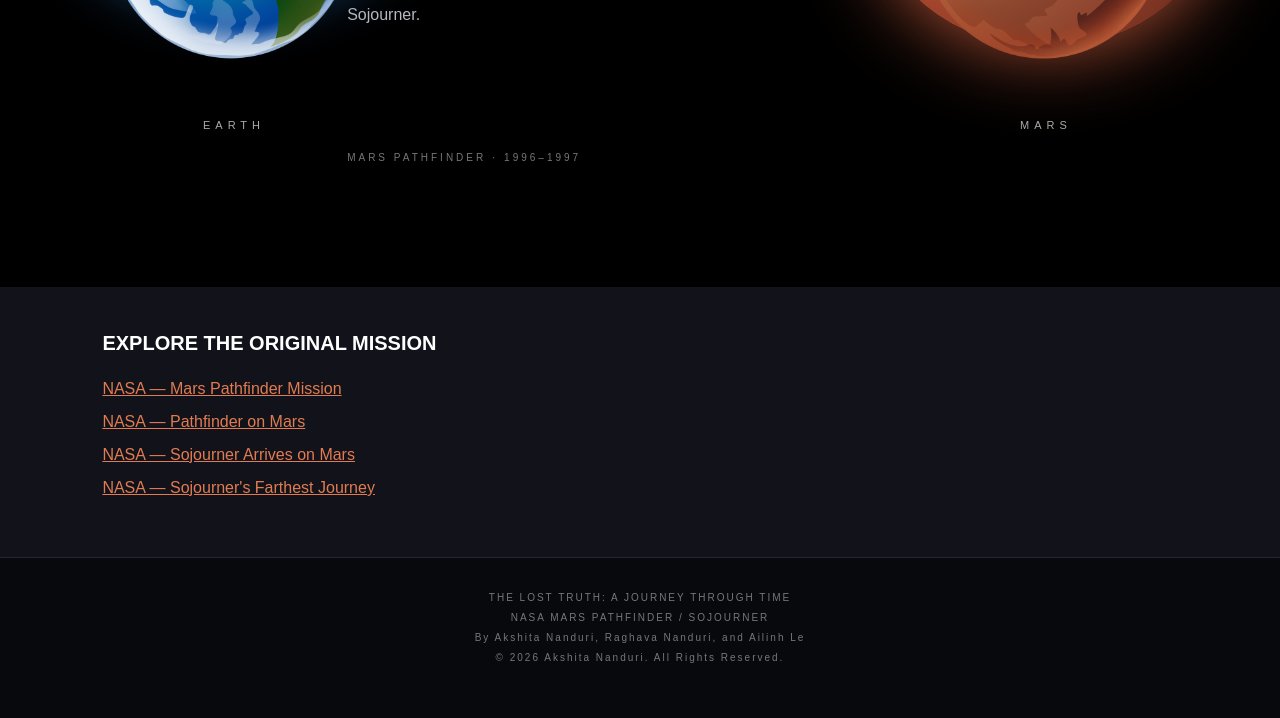
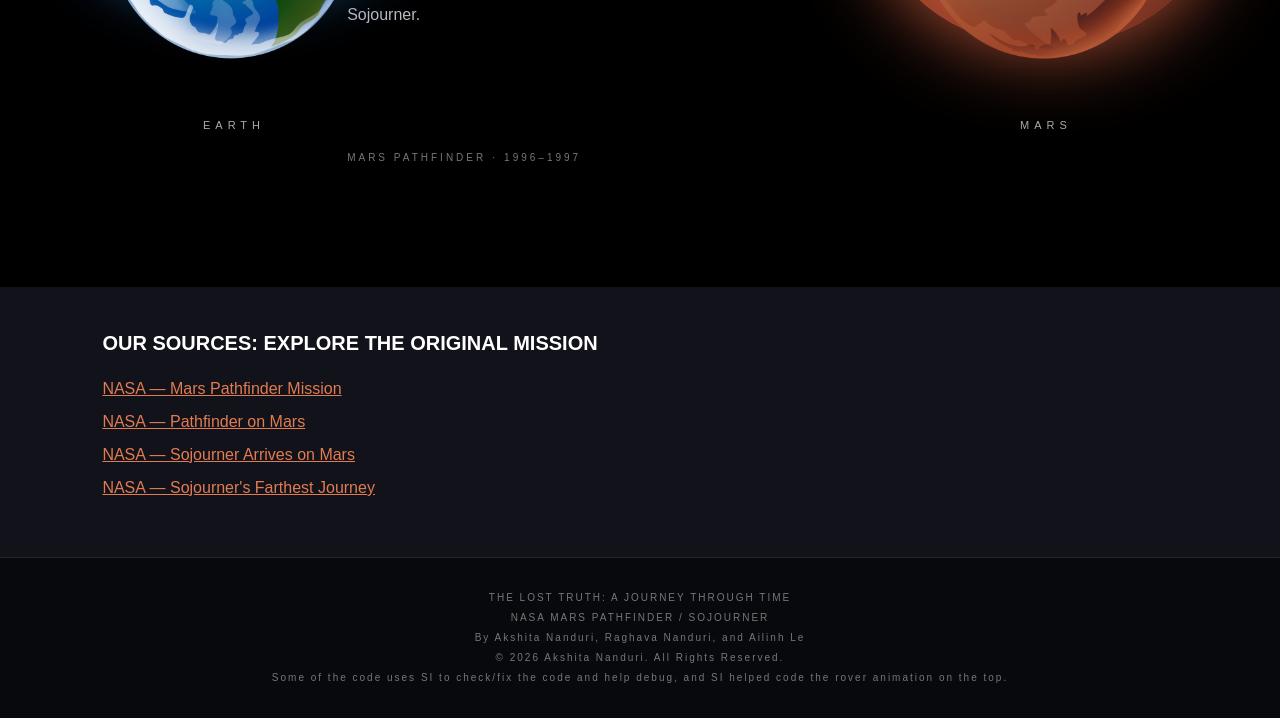
Before and after one commit to githubuser534/The-Lost-Truth-A-Journey-Through-Time, a plain HTML site: page index.html in a window 1280 px wide. Shown: the part 583-1301 px from the top of the page. Drawn offline with Linux system fonts and the light colour scheme.

Commit message:
added where SI was used in footer

```diff
--- a/index.html
+++ b/index.html
@@ -384,7 +384,7 @@
   </main>
 
   <section class="sources">
-  <h2>EXPLORE THE ORIGINAL MISSION</h2>
+  <h2>OUR SOURCES: EXPLORE THE ORIGINAL MISSION</h2>
 
   <a href="https://science.nasa.gov/mission/mars-pathfinder/"
      target="_blank">
@@ -413,6 +413,7 @@
     <p>NASA MARS PATHFINDER / SOJOURNER</p>
     <p>By Akshita Nanduri, Raghava Nanduri, and Ailinh Le</p>
     <p>© 2026 Akshita Nanduri. All Rights Reserved.</p>
+    <p>Some of the code uses SI to check/fix the code and help debug, and SI helped code the rover animation on the top.</p>
   </footer>
 
 
```
